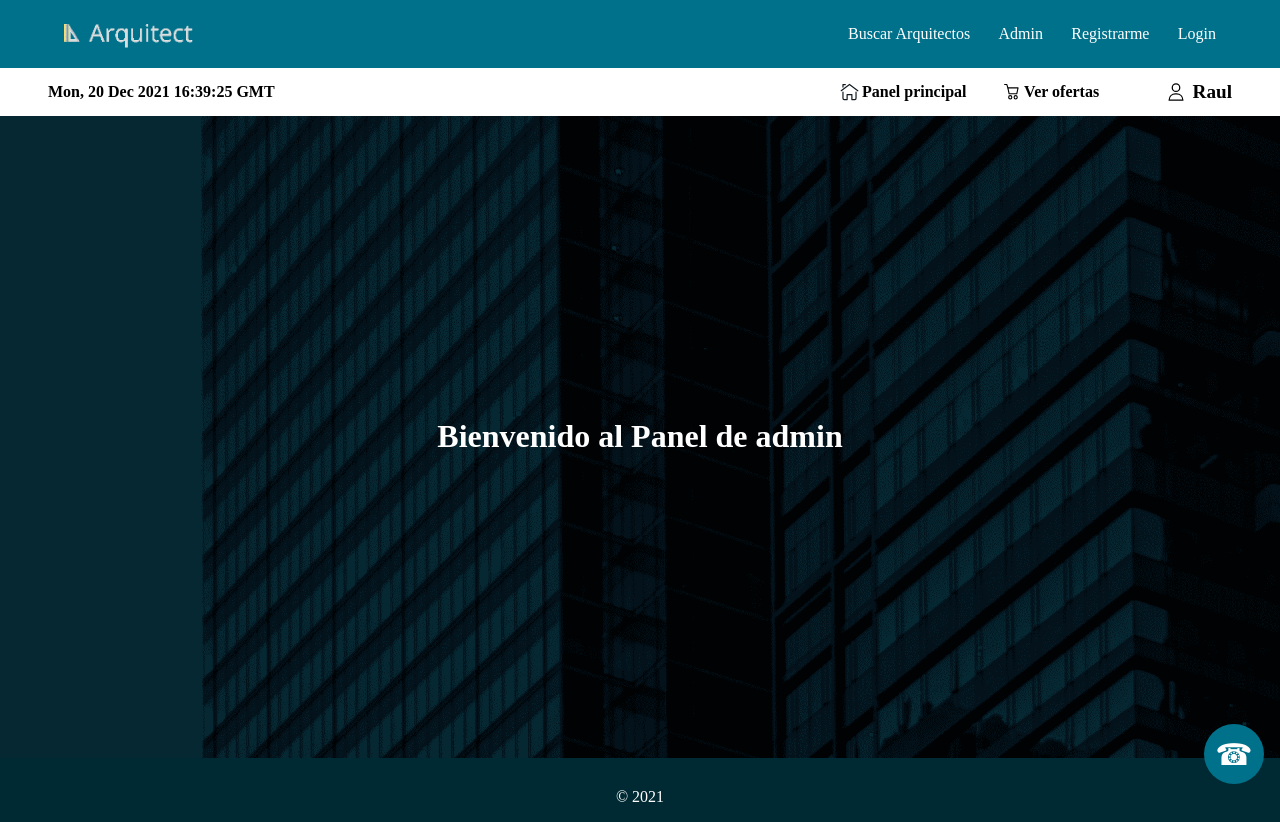
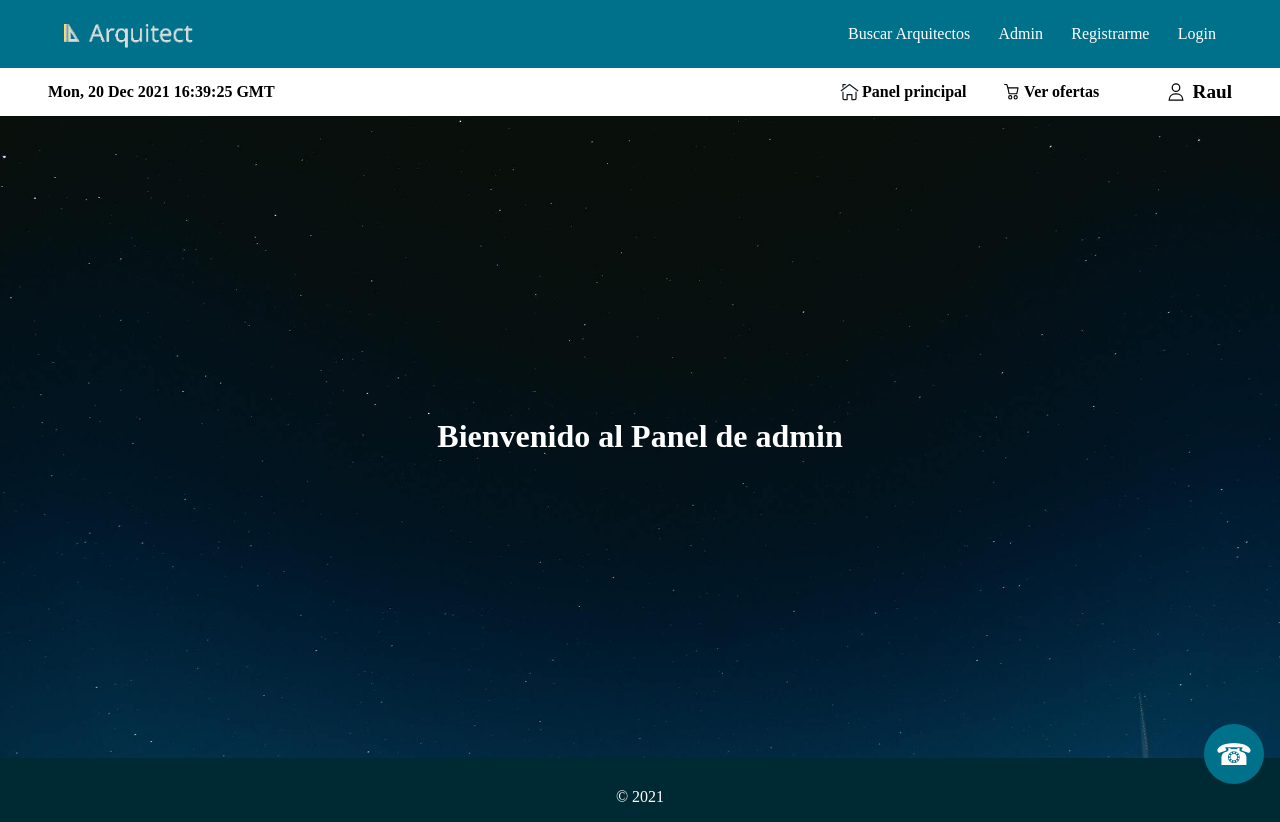
Before and after one commit to farraul/Front-React-Redux-arquitectos, a React (Create React App) app: page /admin-home in a window 1280 px wide. Built offline with nearby package versions, Linux system fonts and the light colour scheme.

Commit message:
update all backgrounds of the containers

```diff
--- a/src/Containers/Admin/Admin_home/Admin_home.scss
+++ b/src/Containers/Admin/Admin_home/Admin_home.scss
@@ -9,7 +9,7 @@
 
 .admin-h-section-1{
 height: calc(100vh - 6.9em);
-background: url('../../../assets/images/background-full-weight.png');
+background: url('../../../assets/images/background-admin.jpg');
 background-size: cover;
 color: white;
 display: flex;
--- a/src/Containers/Admin/Admin_offers/Admin_offers.scss
+++ b/src/Containers/Admin/Admin_offers/Admin_offers.scss
@@ -9,7 +9,7 @@
 
 .admin-offers-section-1{
 height: calc(100vh - 6.9em);
-background: url('../../../assets/images/background-full-weight.png');
+background: url('../../../assets/images/background-admin.jpg');
 background-size: cover;
 color: white;
 display: flex;
--- a/src/Containers/Admin/Admin_profile/Admin_profile.scss
+++ b/src/Containers/Admin/Admin_profile/Admin_profile.scss
@@ -9,7 +9,7 @@
 
 .admin-p-section-1{
 height: fit-content;
-background: url('../../../assets/images/background-full-weight.png');
+background: url('../../../assets/images/background-admin.jpg');
 background-size: cover;
 color: white;
 display: flex;
--- a/src/Containers/Home/Home.scss
+++ b/src/Containers/Home/Home.scss
@@ -178,7 +178,7 @@ justify-content: center;
 
 }
 .home-container{
-   background-image: url('../../assets/images/background-full-weight.png');
+   background-image: url('../../assets/images/background-admin.jpg');
     padding-bottom: 12em;
     background-size: cover;
 
```
Also changed, not shown: src/assets/images/background-admin.jpg (added).
